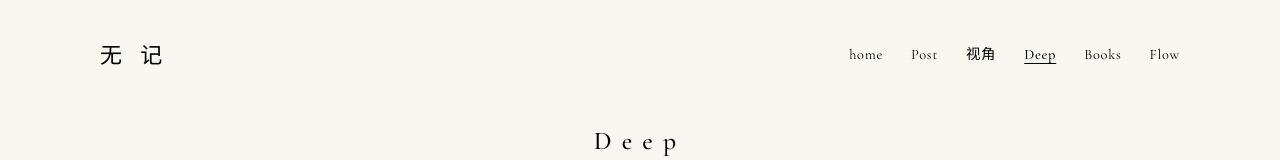
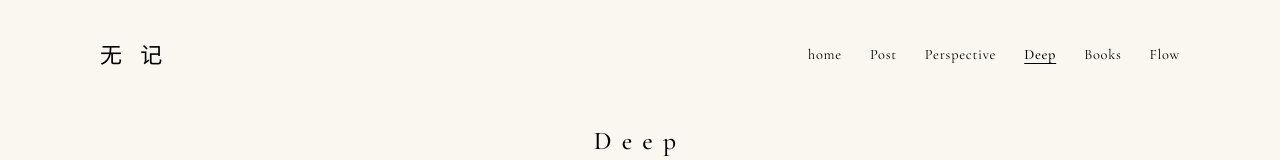
Before and after one commit to jeekeagle/wuji-deep-hub, a plain HTML site: page index.html in a window 1280 px wide. Shown: the top 160 px of the page. Drawn offline with nearby package versions, Linux system fonts and the light colour scheme.

Commit message:
feat(nav): rename 视角 → Perspective (caught by nav_state_audit)

```diff
--- a/index.html
+++ b/index.html
@@ -24,7 +24,7 @@
             <ul>
                 <li><a href="https://jeekeagle.github.io/wuji/" target="_self">home</a></li>
                 <li><a href="https://jeekeagle.github.io/wuji-blog/" target="_blank" rel="noopener">Post</a></li>
-                <li><a href="https://jeekeagle.github.io/zero-perspective-hub/" target="_blank" rel="noopener">视角</a></li>
+                <li><a href="https://jeekeagle.github.io/zero-perspective-hub/" target="_blank" rel="noopener">Perspective</a></li>
                 <li class="active"><a href="https://jeekeagle.github.io/wuji-deep-hub/" aria-current="page">Deep</a></li>
                 <li><a href="https://jeekeagle.github.io/wuji-books/" target="_blank" rel="noopener">Books</a></li>
                 <li><a href="https://jeekeagle.github.io/wuji-flow/" target="_blank" rel="noopener">Flow</a></li>
```
